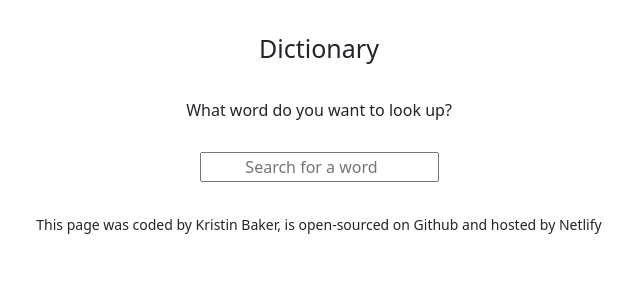
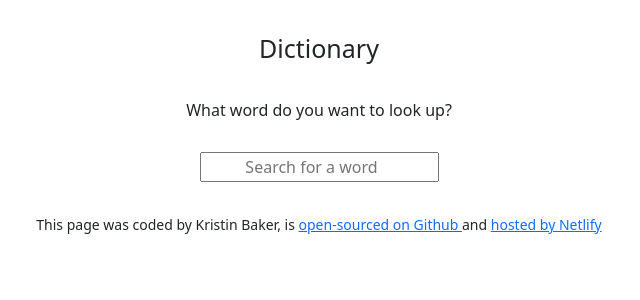
Before and after one commit to kristinbaker/dictionary-project, a React (Create React App) app: page / in a window 1280 px wide. Shown: the top 300 px of the page, without its empty margins (321-961 px from the left). Built offline with nearby package versions, Linux system fonts and the light colour scheme.

Commit message:
added footer links

```diff
--- a/src/App.js
+++ b/src/App.js
@@ -10,7 +10,7 @@ function App() {
       <div className="App-body">What word do you want to look up? </div>
       <Dictionary />
       <footer className="App-footer"><small>
-        This page was coded by Kristin Baker, is open-sourced on Github and hosted by Netlify
+        This page was coded by Kristin Baker, is <a href="https://github.com/kristinbaker/dictionary-project">open-sourced on Github </a> and <a href="https://agitated-brown-f53079.netlify.app/">hosted by Netlify</a>
         </small>
       </footer>
     </div>
```
